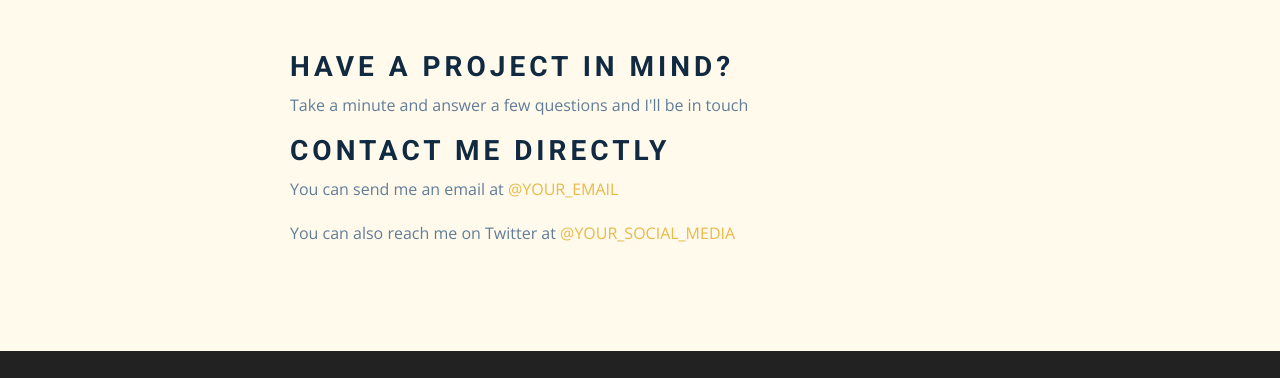
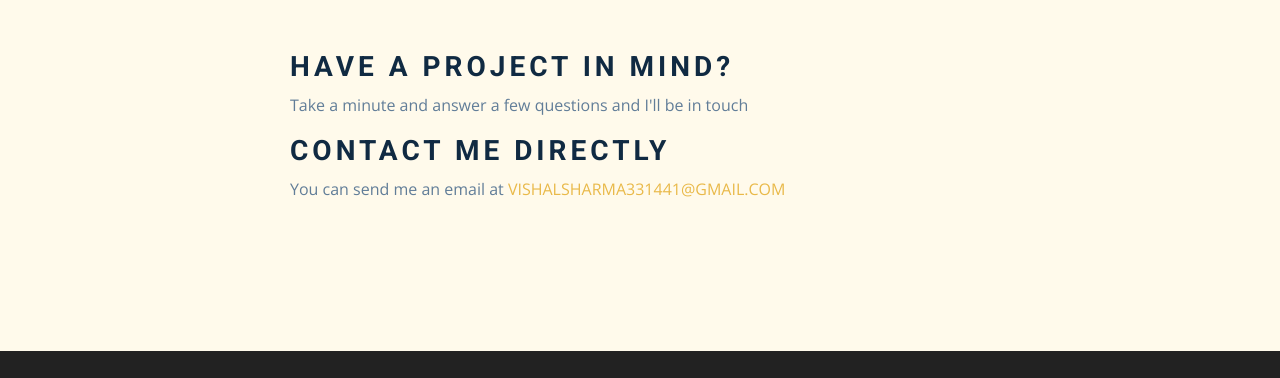
Before and after one commit to Vishal-508/My-Portfolio-Site, a plain HTML site: page contact.html in a window 1280 px wide. Shown: the part 251-629 px from the top of the page. Drawn offline with nearby package versions, Linux system fonts and the light colour scheme.

Commit message:
Update contact.html

```diff
--- a/contact.html
+++ b/contact.html
@@ -105,12 +105,9 @@
         <h3>CONTACT ME DIRECTLY</h3>
         <p>
           You can send me an email at
-          <a href="mailto:vishalsharma331441@email.com">@your_email</a>
+          <a href="mailto:vishalsharma331441@email.com">vishalsharma331441@gmail.com</a>
         </p>
-        <p>
-          You can also reach me on Twitter at
-          <a href="https://www.twitter.com">@your_social_media </a>
-        </p>
+
       </div>
     </section>
     <!-- ############## -->
```
